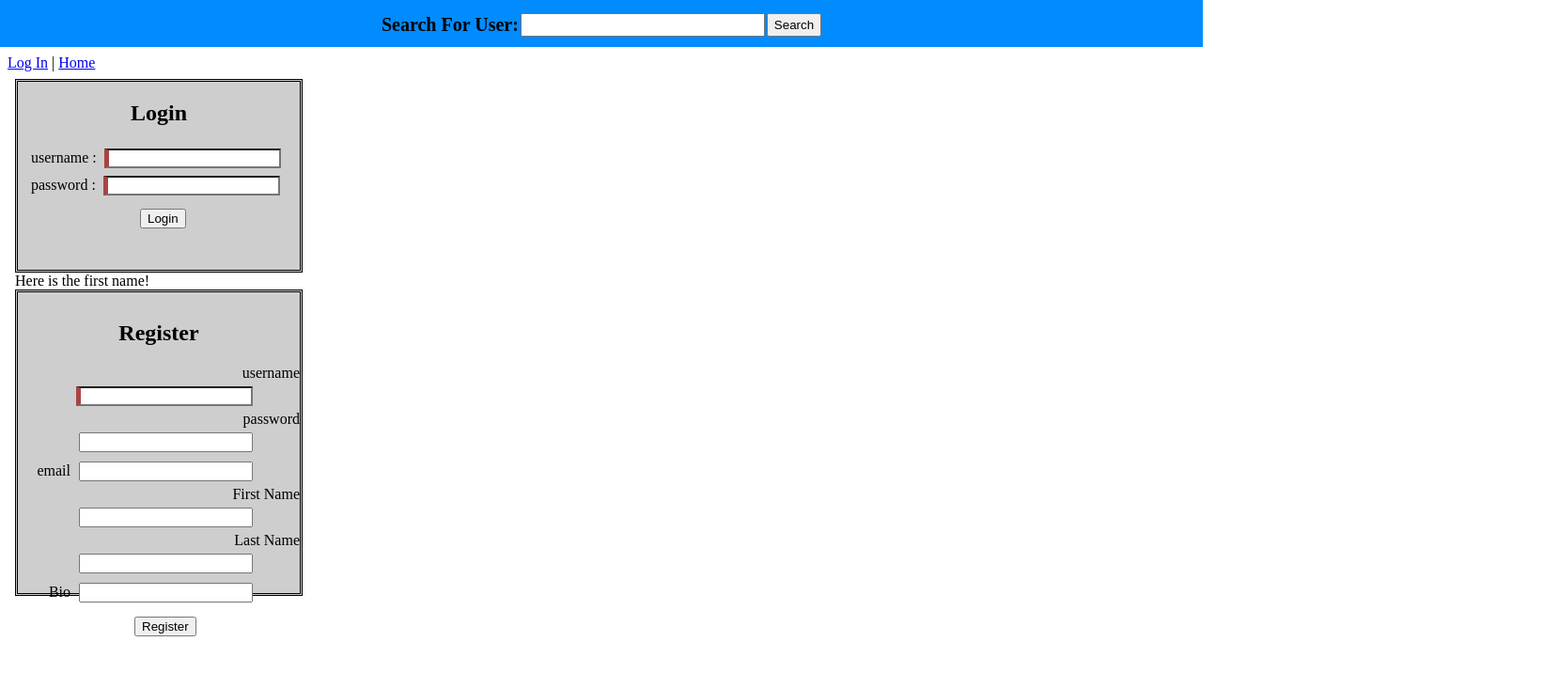
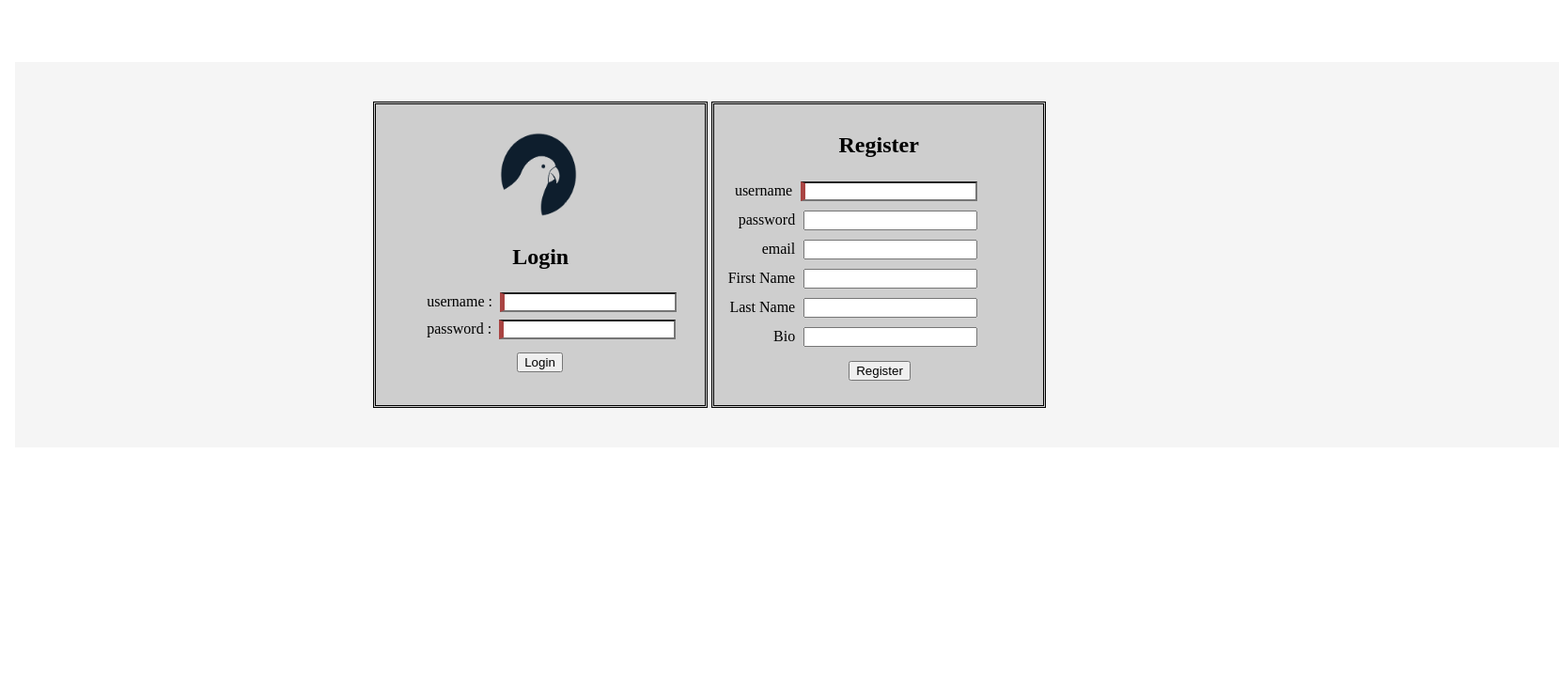
Before and after one commit to 221128-Java-Angular-AWS/P2, an Angular app in the folder src/ui/: page /login in a window 1280 px wide. Shown: the top 716 px of the page at 94% size, 1659 px wide, since content can reach past the window. Built offline with nearby package versions, Linux system fonts and the light colour scheme.

Commit message:
updated login UI, navbar only appears logged in

```diff
--- a/src/ui/src/app/app.component.html
+++ b/src/ui/src/app/app.component.html
@@ -1,8 +1,10 @@
 <app-navbar></app-navbar>
 <div id="pageContent">
-<nav>
-  <a routerLink="/login">Log In</a> | <a routerLink="/home">Home</a>
-</nav>
+  <table class="" *ngIf="!isLoginPage()">
+    <tr>
+        <th><a routerLink="/login">Log Out</a> | <a routerLink="/home">Home</a></th>
+    </tr>
+</table>
 <!--
 <app-login-register></app-login-register>
 <app-feed></app-feed>
--- a/src/ui/src/app/app.component.ts
+++ b/src/ui/src/app/app.component.ts
@@ -1,4 +1,5 @@
 import { Component } from '@angular/core';
+import { Router } from '@angular/router';
 
 @Component({
   selector: 'app-root',
@@ -15,7 +16,12 @@ export class AppComponent {
   //This value will be grabbed from the session cookie
   userId = 1;
 
-  constructor () {
+  constructor (public router: Router) {
 
   }
+
+  isLoginPage() {
+    return this.router.url === '/login';
+  }
+
 }
--- a/src/ui/src/app/login-register/login-register.component.css
+++ b/src/ui/src/app/login-register/login-register.component.css
@@ -1,6 +1,6 @@
 .register {
     background-color: rgb(206, 206, 206);
-    width: 300px;
+    width: 350px;
     height: 310px;
     border-style: double;
     position: relative;
@@ -15,7 +15,7 @@ h2 {
 input {
     position: center;
     margin: 5px;
-    margin-right: 50px;
+    margin-right: 70px;
 }
 
 button {
--- a/src/ui/src/app/login/login.component.css
+++ b/src/ui/src/app/login/login.component.css
@@ -1,19 +1,24 @@
 .ng-valid[required], .ng-valid.required  {
-    border-left: 5px solid #42A948; /* green */
-  }
+  border-left: 5px solid #42A948; /* green */
+}
 
-  .ng-invalid:not(form)  {
-    border-left: 5px solid #a94442; /* red */
-  }
+.ng-invalid:not(form)  {
+  border-left: 5px solid #a94442; /* red */
+}
 
 .login {
   background-color: rgb(206, 206, 206);
-  width: 300px;
-  height: 200px;
+  width: 350px;
+  height: 320px;
   border-style: double;
   position: relative;
+
 }
 
+img {
+  margin-left: 35%;
+  margin-top: 25px;
+}
 h2 {
   width: auto;
   text-align: center;
@@ -22,7 +27,7 @@ h2 {
 .form-group {
   padding: 4px;
   width: auto;
-  margin-left: 10px;
+  margin-left: 50px;
 }
 
 .output-name {
--- a/src/ui/src/app/login/login.component.html
+++ b/src/ui/src/app/login/login.component.html
@@ -1,6 +1,7 @@
 
 
 <div class="login">
+    <img src="assets/iconSquawk.png" alt="icon" width="100" height="100">
     <h2>Login</h2>
     <div class="form-group">
         <label for="username">username :</label>
@@ -12,7 +13,7 @@
 
     <div class="form-group">
         <label for="password">password :</label>
-        <input type="text" class="form-control" id="password" required
+        <input type="password" class="form-control" id="password" required
         [(ngModel)]="password" name="password">
     </div>
 
@@ -29,4 +30,4 @@
     </a>
     </nav>
   </div>
-  <div class="myOutput" *ngIf="strout">{{strout}}</div>
+  <!-- <div class="myOutput" *ngIf="strout">{{strout}}</div> -->
--- a/src/ui/src/app/navbar/navbar.component.html
+++ b/src/ui/src/app/navbar/navbar.component.html
@@ -1,4 +1,5 @@
-<div id="navbar">
+
+<div id="navbar" *ngIf="!isLoginPage()">
     <table>
         <tr>
             <th><label>Search For User: </label></th>
--- a/src/ui/src/app/navbar/navbar.component.ts
+++ b/src/ui/src/app/navbar/navbar.component.ts
@@ -1,6 +1,7 @@
 import { Component } from '@angular/core';
 import { UsersService } from 'app/Services/users.service';
 import { User } from 'app/model/user';
+import { Router } from '@angular/router';
 
 @Component({
   selector: 'app-navbar',
@@ -10,7 +11,7 @@ import { User } from 'app/model/user';
 export class NavbarComponent {
   users: User[] = [];
 
-  constructor(private userService: UsersService){}
+  constructor(private userService: UsersService, public router: Router){}
 
   searchForUsers(filter: string){
     if(filter == ""){
@@ -28,4 +29,8 @@ export class NavbarComponent {
     this.users = [];
     (<HTMLInputElement>document.getElementById("searchbar")).value = "";
   }
+
+  isLoginPage() {
+    return this.router.url === '/login';
+  }
 }
--- a/src/ui/src/app/pages/home/home.component.html
+++ b/src/ui/src/app/pages/home/home.component.html
@@ -1,4 +1,3 @@
-<p>home works!</p>
 <div style="display: flex; flex-grow: grow; align-self: center;">
     <app-feed style="width: 60%"></app-feed>
     <app-user-profile id="profile" [userId]="userId" [activeUser]="active" ></app-user-profile>
--- a/src/ui/src/app/pages/login-page/login-page.component.css
+++ b/src/ui/src/app/pages/login-page/login-page.component.css
@@ -0,0 +1,14 @@
+html,
+body {
+  height: 100%;
+  width: 100%;
+}
+
+body {
+  display: flex;
+  align-items: center;
+  padding-top: 40px;
+  padding-bottom: 40px;
+  background-color: #f5f5f5;
+  padding-left: 30%;
+}
--- a/src/ui/src/app/pages/login-page/login-page.component.html
+++ b/src/ui/src/app/pages/login-page/login-page.component.html
@@ -1,6 +1,6 @@
 <div id="login-page">
     <body>
-        <app-login class="login"></app-login>
-        <app-login-register class="register"></app-login-register>
+        <app-login class="login" style="margin:2px;"></app-login>
+        <app-login-register class="register" style="margin:2px;"></app-login-register>
     </body>
 </div>
--- a/src/ui/src/app/pages/post-detail/post-detail.component.html
+++ b/src/ui/src/app/pages/post-detail/post-detail.component.html
@@ -1,2 +1,2 @@
-<p>post-detail works!</p>
+
 <app-post></app-post>
--- a/src/ui/src/app/pages/user-page/user-page.component.html
+++ b/src/ui/src/app/pages/user-page/user-page.component.html
@@ -1,4 +1,4 @@
-<p>user-page works!</p>
+
 <div style="display: flex; flex-grow: grow; align-self: center;">
     <app-feed style="width: 60%"></app-feed>
     <app-user-profile id="profile" [userId]="userId" [activeUser]="active" ></app-user-profile>
```
Also changed, not shown: src/ui/src/assets/iconSquawk.png (added).
